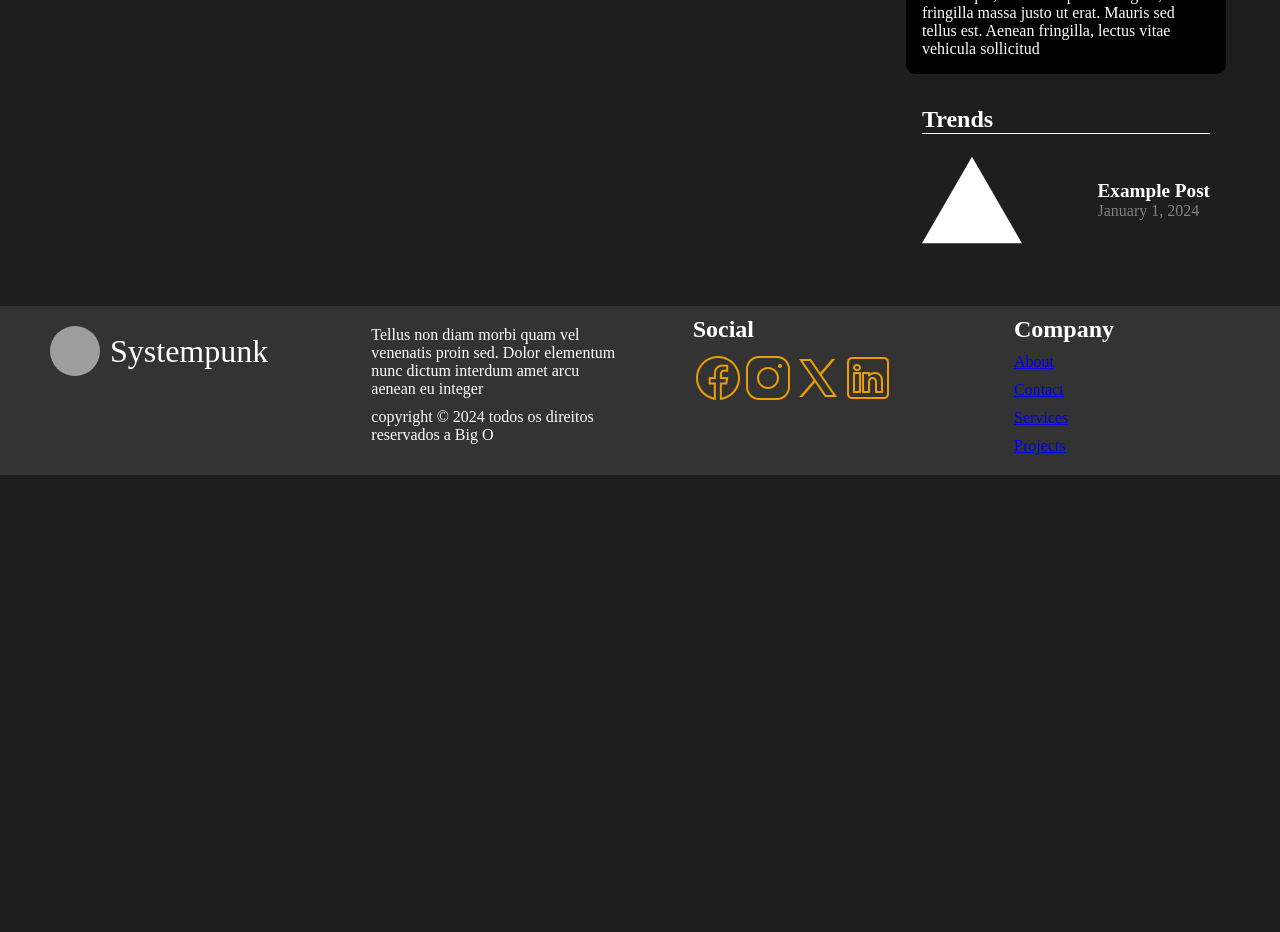
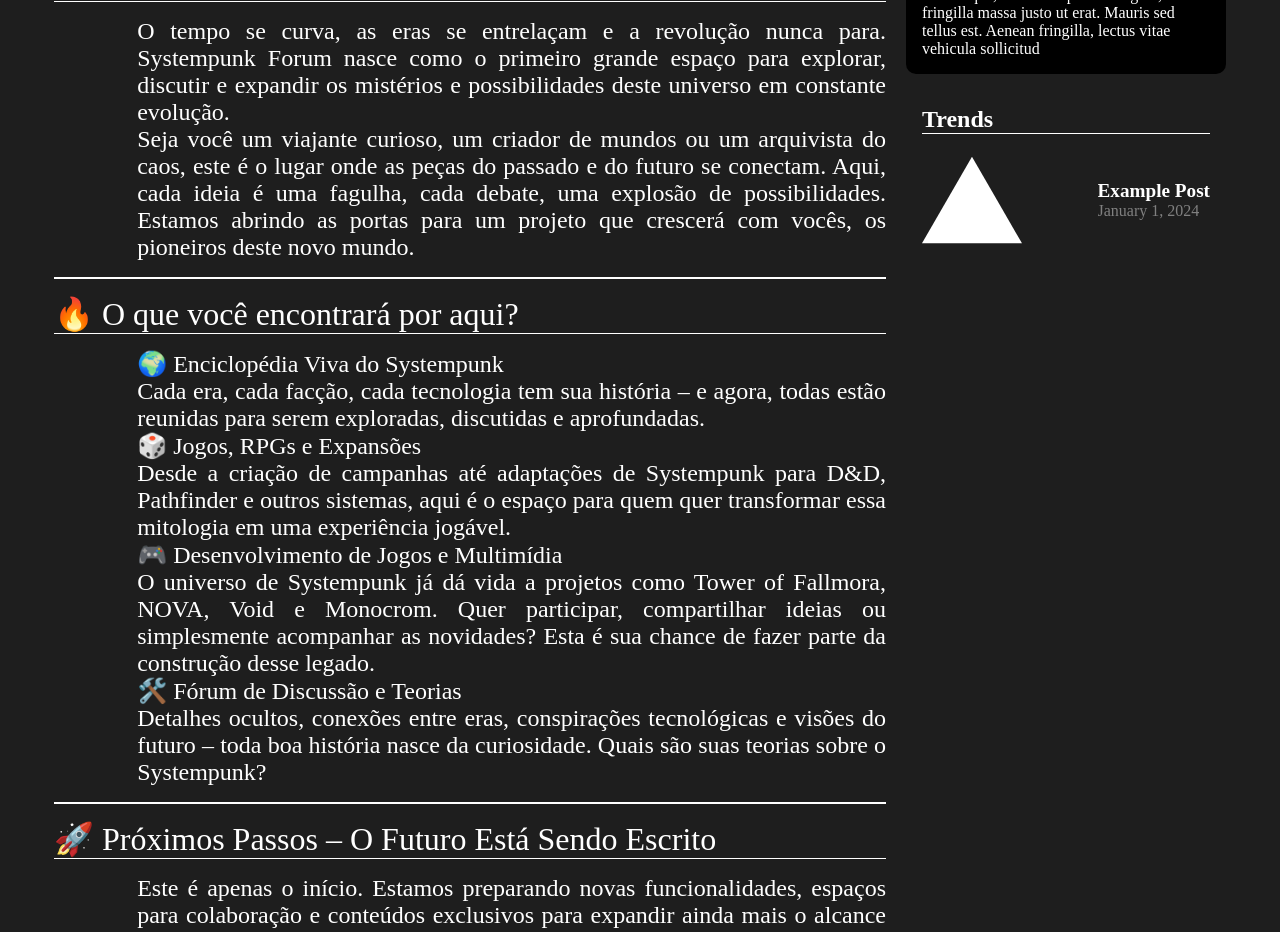
Before and after one commit to MestreSol/systempunk-forum, a Next.js app: page / in a window 1280 px wide. Shown: the part 1320-2252 px from the top of the page. Before the commit the page ends 1795 px from the top, so only its background shows below. Built offline with nearby package versions, Linux system fonts and the light colour scheme; grey boxes are pictures that could not be loaded; a web font is replaced by a local one.

Commit message:
feat: add UpdateSection component with introductory content and features overview

```diff
--- /dev/null
+++ b/components/Atomic/UpdateSection/index.tsx
@@ -0,0 +1,83 @@
+import React from 'react'
+import style from './style.module.css'
+
+const UpdateSection = () => {
+  return (
+    <div className={style.updateContent}>
+      <p className={style.sectionTitle}>Bem-vindo ao Nexus do Systempunk!</p>
+      <p className={style.sectionContent}>
+        O tempo se curva, as eras se entrelaçam e a revolução nunca para.
+        Systempunk Forum nasce como o primeiro grande espaço para explorar,
+        discutir e expandir os mistérios e possibilidades deste universo em
+        constante evolução.
+      </p>
+      <p className={style.sectionContent}>
+        Seja você um viajante curioso, um criador de mundos ou um arquivista do
+        caos, este é o lugar onde as peças do passado e do futuro se conectam.
+        Aqui, cada ideia é uma fagulha, cada debate, uma explosão de
+        possibilidades. Estamos abrindo as portas para um projeto que crescerá
+        com vocês, os pioneiros deste novo mundo.
+      </p>
+      <hr className={style.line}></hr>
+      <p className={style.sectionTitle}>🔥 O que você encontrará por aqui?</p>
+      <p className={style.sectionContent}>
+        <ul className={style.sectionList}>
+          <li className={style.sectionItem}>
+            <p className={style.sectionItemTitle}>
+              🌍 Enciclopédia Viva do Systempunk
+            </p>
+            <p className={style.sectionItemContent}>
+              Cada era, cada facção, cada tecnologia tem sua história – e agora,
+              todas estão reunidas para serem exploradas, discutidas e
+              aprofundadas.
+            </p>
+          </li>
+          <li className={style.sectionItem}>
+            <p className={style.sectionItemTitle}>🎲 Jogos, RPGs e Expansões</p>
+            <p className={style.sectionItemContent}>
+              Desde a criação de campanhas até adaptações de Systempunk para
+              D&D, Pathfinder e outros sistemas, aqui é o espaço para quem quer
+              transformar essa mitologia em uma experiência jogável.
+            </p>
+          </li>
+          <li className={style.sectionItem}>
+            <p className={style.sectionItemTitle}>
+              🎮 Desenvolvimento de Jogos e Multimídia
+            </p>
+            <p className={style.sectionItemContent}>
+              O universo de Systempunk já dá vida a projetos como Tower of
+              Fallmora, NOVA, Void e Monocrom. Quer participar, compartilhar
+              ideias ou simplesmente acompanhar as novidades? Esta é sua chance
+              de fazer parte da construção desse legado.
+            </p>
+          </li>
+          <li className={style.sectionItem}>
+            <p className={style.sectionItemTitle}>
+              🛠️ Fórum de Discussão e Teorias
+            </p>
+            <p className={style.sectionItemContent}>
+              Detalhes ocultos, conexões entre eras, conspirações tecnológicas e
+              visões do futuro – toda boa história nasce da curiosidade. Quais
+              são suas teorias sobre o Systempunk?
+            </p>
+          </li>
+        </ul>
+      </p>
+      <hr className={style.line}></hr>
+      <p className={style.sectionTitle}>
+        🚀 Próximos Passos – O Futuro Está Sendo Escrito
+      </p>
+      <p className={style.sectionContent}>
+        Este é apenas o início. Estamos preparando novas funcionalidades,
+        espaços para colaboração e conteúdos exclusivos para expandir ainda mais
+        o alcance deste universo. Aqui, a evolução nunca cessa.
+      </p>
+      <p className={style.sectionContent}>
+        💬 Junte-se à conversa, compartilhe ideias e construa conosco o futuro
+        do Systempunk! A revolução começou. Você está pronto?
+      </p>
+    </div>
+  )
+}
+
+export default UpdateSection
--- a/components/Atomic/UpdateSection/style.module.css
+++ b/components/Atomic/UpdateSection/style.module.css
@@ -0,0 +1,23 @@
+.updateContent {
+    font-size: 1rem;
+    color: white;
+}
+
+.sectionTitle {
+    font-size: 2rem;
+    margin-bottom: 1rem;
+    border-bottom: 1px solid white;
+    color: white;
+}
+
+.sectionContent{
+    font-size: 1.5rem;
+    padding-left: 10%;
+    color: white;
+}
+
+.line {
+    border: 1px solid white;
+    margin-top: 1rem;
+    margin-bottom: 1rem;
+}
```
